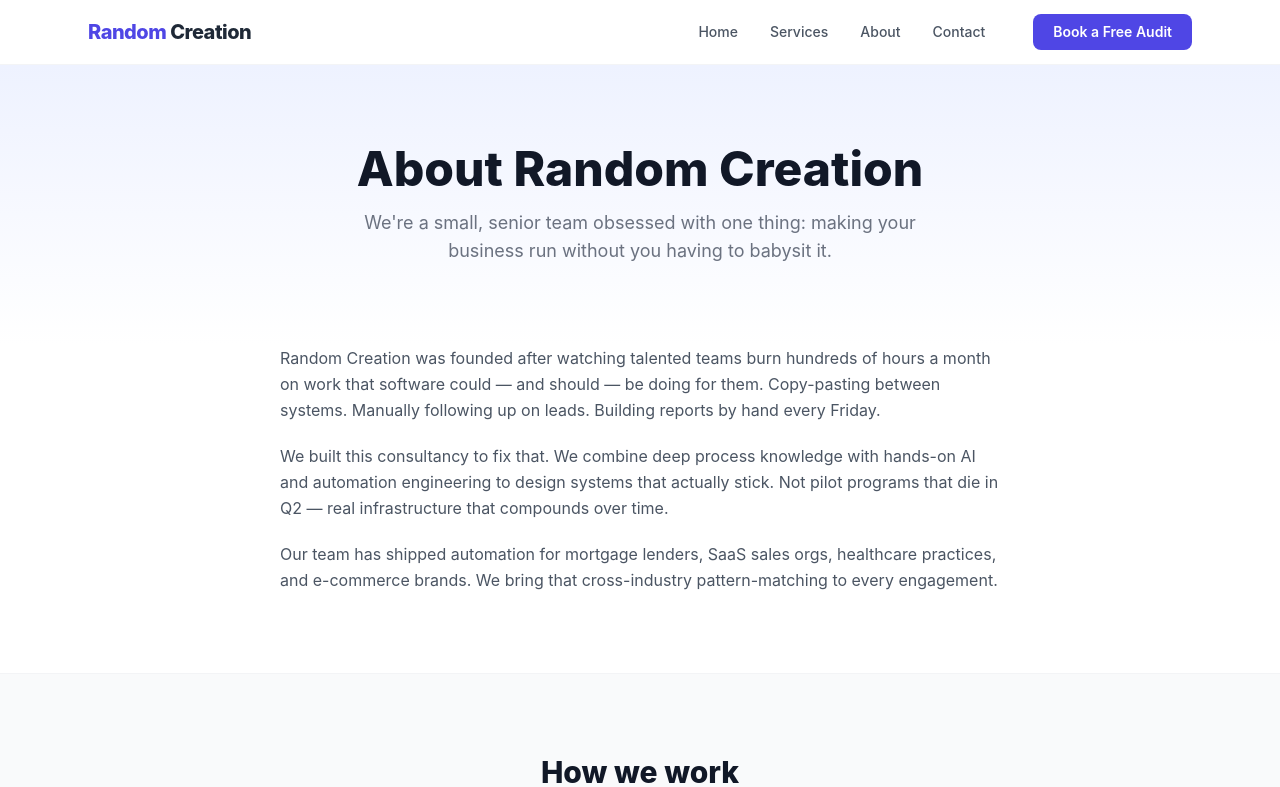
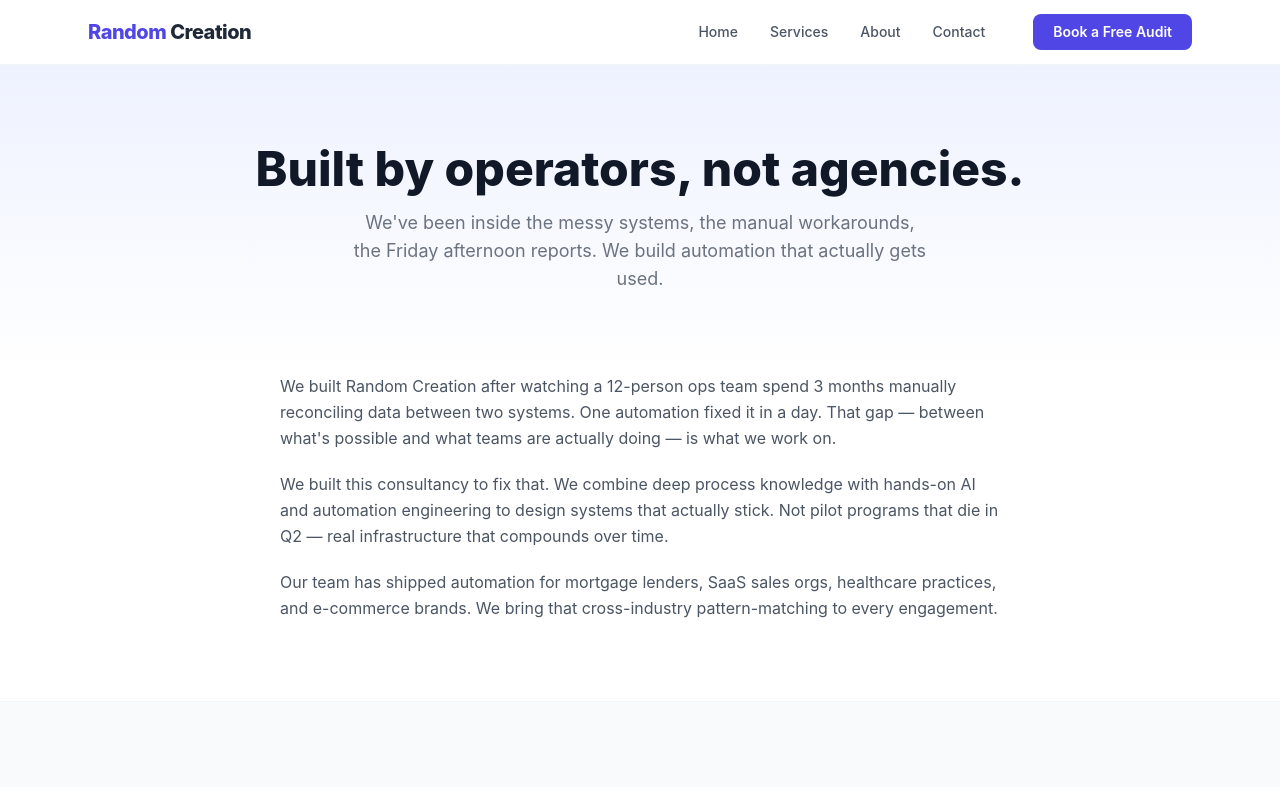
Before and after one commit to pro4shef-84/uxr-pro, a Next.js app: page /about in a window 1280 px wide. Shown: the top 787 px of the page. Built offline with nearby package versions, Linux system fonts and the light colour scheme.

Commit message:
copy: apply GTM + UI persona rewrites across all pages

```diff
--- a/app/about/page.tsx
+++ b/app/about/page.tsx
@@ -29,9 +29,9 @@ export default function About() {
   return (
     <>
       <section className="bg-gradient-to-b from-brand-50 to-white py-20 text-center px-4">
-        <h1 className="text-4xl md:text-5xl font-extrabold mb-4">About Random Creation</h1>
+        <h1 className="text-4xl md:text-5xl font-extrabold mb-4">Built by operators, not agencies.</h1>
         <p className="text-gray-500 max-w-xl mx-auto text-lg">
-          We&apos;re a small, senior team obsessed with one thing: making your business run without you having to babysit it.
+          We&apos;ve been inside the messy systems, the manual workarounds, the Friday afternoon reports. We build automation that actually gets used.
         </p>
       </section>
 
@@ -39,9 +39,9 @@ export default function About() {
       <section className="max-w-3xl mx-auto px-4 sm:px-6 pb-20">
         <div className="prose prose-gray max-w-none text-gray-600 leading-relaxed space-y-5">
           <p>
-            Random Creation was founded after watching talented teams burn hundreds of hours a month on work
-            that software could — and should — be doing for them. Copy-pasting between systems. Manually
-            following up on leads. Building reports by hand every Friday.
+            We built Random Creation after watching a 12-person ops team spend 3 months manually reconciling
+            data between two systems. One automation fixed it in a day. That gap — between what&apos;s possible
+            and what teams are actually doing — is what we work on.
           </p>
           <p>
             We built this consultancy to fix that. We combine deep process knowledge with hands-on AI
--- a/app/contact/page.tsx
+++ b/app/contact/page.tsx
@@ -7,9 +7,9 @@ export const metadata: Metadata = {
 };
 
 const benefits = [
-  "30-minute call, no sales pitch",
-  "We map your top 3 automation opportunities",
-  "You leave with a clear action plan — whether you hire us or not",
+  "30 minutes. You talk, we listen — zero deck, zero pitch.",
+  "We map your top 3 automation opportunities with estimated time savings.",
+  "You leave with a written roadmap — yours to keep, whether you hire us or not.",
 ];
 
 export default function Contact() {
@@ -18,7 +18,7 @@ export default function Contact() {
       <section className="bg-gradient-to-b from-brand-50 to-white py-20 text-center px-4">
         <h1 className="text-4xl md:text-5xl font-extrabold mb-4">Book a Free Audit</h1>
         <p className="text-gray-500 max-w-xl mx-auto text-lg">
-          Tell us what&apos;s eating your team&apos;s time. We&apos;ll show you exactly what AI can fix — for free.
+          In 30 minutes, we&apos;ll identify your top automation opportunities and give you a written roadmap — yours to keep, whether you hire us or not.
         </p>
       </section>
 
--- a/app/page.tsx
+++ b/app/page.tsx
@@ -43,10 +43,10 @@ export default function Home() {
             AI Automation Studio
           </span>
           <h1 className="text-4xl md:text-6xl font-extrabold leading-tight tracking-tight mb-4">
-            What&apos;s eating your<br className="hidden sm:block" /> team&apos;s time?
+            Your team is losing 10+ hours<br className="hidden sm:block" /> a week to work AI should be doing.
           </h1>
           <p className="max-w-xl mx-auto text-lg text-indigo-100 mb-10">
-            Describe it below. Our AI maps exactly what to automate — and how — in seconds.
+            Tell us your biggest manual headache. We&apos;ll show you exactly what to automate and what it&apos;s costing you — free, in 60 seconds.
           </p>
 
           <AuditWidget />
@@ -106,10 +106,10 @@ export default function Home() {
       {/* CTA */}
       <section className="max-w-3xl mx-auto px-4 sm:px-6 py-24 text-center">
         <h2 className="text-3xl md:text-4xl font-extrabold mb-4">
-          Ready to stop doing it manually?
+          Stop losing hours to work that shouldn&apos;t require a human.
         </h2>
         <p className="text-gray-500 mb-8">
-          Book a free 30-minute call. We&apos;ll map your biggest bottlenecks and show you exactly what&apos;s possible.
+          In 30 minutes, we&apos;ll identify your top automation opportunities and give you a written roadmap — yours to keep, whether you hire us or not.
         </p>
         <div className="flex flex-col sm:flex-row gap-4 justify-center">
           <a
--- a/app/services/page.tsx
+++ b/app/services/page.tsx
@@ -12,7 +12,7 @@ const plans = [
     name: "Workflow Automation Starter",
     price: "$2,500",
     period: "one-time",
-    tagline: "Best for teams with one painful manual process",
+    tagline: "One broken process costing you hours every week. We fix it in 2 weeks, flat.",
     features: [
       "Discovery call to map your workflow",
       "Up to 3 automated workflows",
@@ -27,7 +27,7 @@ const plans = [
     name: "AI Growth Engine",
     price: "$5,500",
     period: "one-time + $500/mo retainer",
-    tagline: "Best for revenue teams ready to scale with AI",
+    tagline: "Your team is dropping leads, losing renewals, or doing manual follow-up. This fixes that.",
     features: [
       "Everything in Starter",
       "Custom AI agent (lead qualification, follow-up, or proposals)",
@@ -43,7 +43,7 @@ const plans = [
     name: "Enterprise AI Transformation",
     price: "Custom",
     period: "scoped engagement",
-    tagline: "Best for ops-heavy teams with complex multi-system workflows",
+    tagline: "Complex ops, multiple systems, no time to fix it. We go deep and stay until it runs itself.",
     features: [
       "Full workflow & systems audit",
       "Unlimited automation workflows",
--- a/components/AuditWidget.tsx
+++ b/components/AuditWidget.tsx
@@ -147,13 +147,13 @@ export default function AuditWidget() {
       {phase === "email-gate" && (
         <div className="bg-white/10 backdrop-blur-md rounded-2xl p-8 border border-white/20 shadow-xl text-center">
           <p className="text-xs font-bold text-indigo-300 uppercase tracking-widest mb-3">
-            🔒 Your audit is ready
+            ✦ Your automation audit is ready
           </p>
           <h2 className="text-xl font-bold text-white mb-1">
             Where should we send your results?
           </h2>
           <p className="text-sm text-white/60 mb-6">
-            We&apos;ll also send you a custom automation playbook for your industry.
+            Plus: the 5 highest-ROI automations for your industry — built from 50+ client engagements.
           </p>
 
           <form onSubmit={handleEmailSubmit} className="space-y-3">
```
Also changed, not shown: 1 other file (tests, documents, lock files or other folders).
